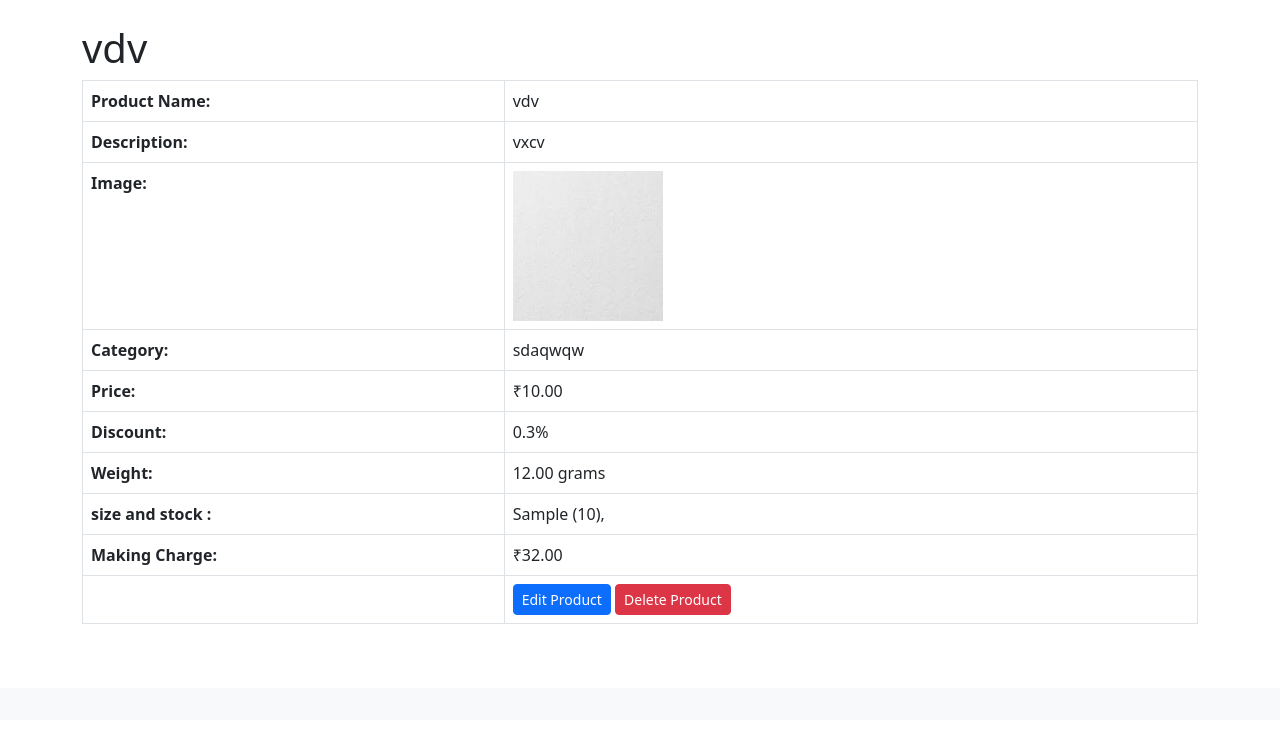
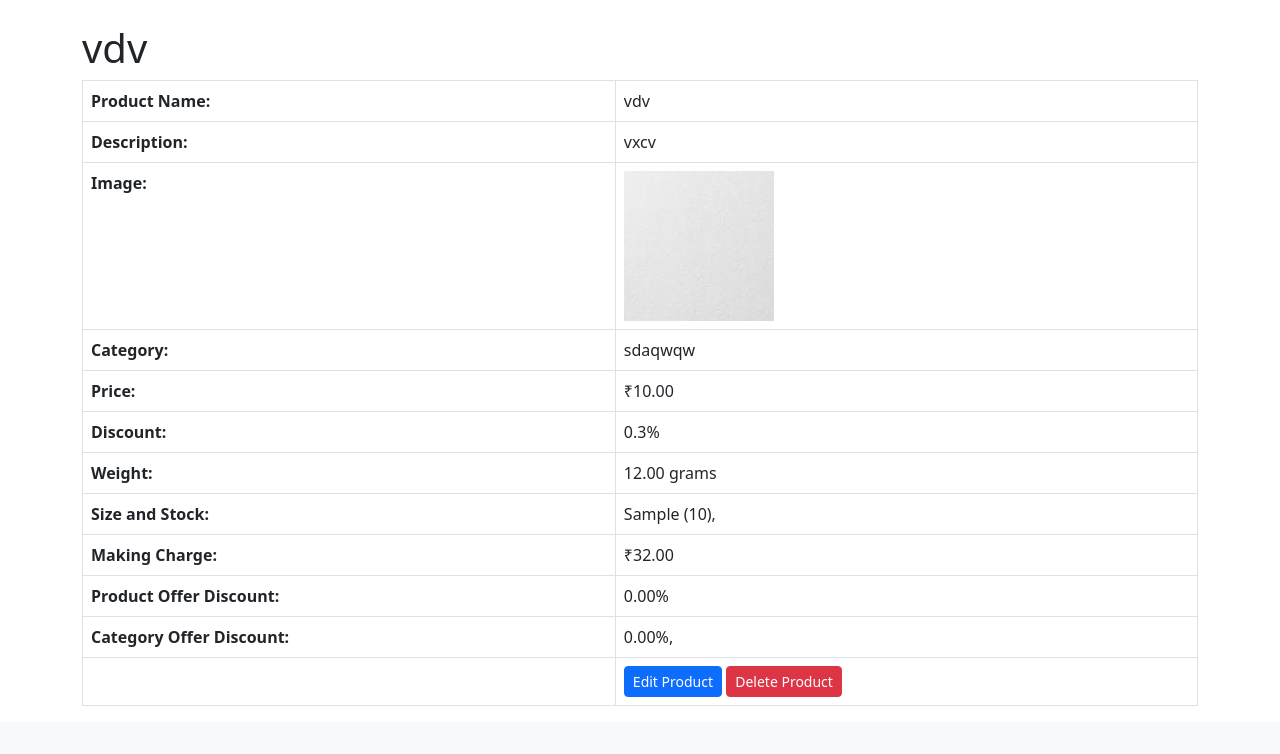
Before and after one commit to KiranBaburaj/JewelHome-Ecom-Django, a Django app: page /product/1/detailad/ in a window 1280 px wide. Shown: the part 80-834 px from the top of the page. Before the commit the page ends 704 px from the top, so only its background shows below. Run offline with Django 5.2, Linux system fonts and the light colour scheme; a user stored in the database is signed in; data comes from the database, SQL or seed files in the repository; tables that the repository leaves empty hold one stand-in row (values such as "Sample post"); parts of the project's set-up code (start-up, migrations or seed data) failed here and were passed over.

Commit message:
offermod+

```diff
--- a/hhih-main/Jewel ecom/jewel/product/models.py
+++ b/hhih-main/Jewel ecom/jewel/product/models.py
@@ -46,8 +46,8 @@ class Products(models.Model):  # Use PascalCase for model names
         if category_offers.exists():
             category_discount = sum(offer.discount_percentage for offer in category_offers)
 
-        self.discount = self.discount + product_discount + category_discount
-        self.discprice=(self.daily_rate.rate*(self.weight+((self.making_charge-(self.making_charge*Decimal(self.discount/100)))*self.weight)/100))
+        discounts = self.discount + product_discount + category_discount
+        self.discprice=(self.daily_rate.rate*(self.weight+((self.making_charge-(self.making_charge*Decimal(discounts/100)))*self.weight)/100))
         self.GST=int((self.discprice*3)/100)
         self.MC=(self.daily_rate.rate*(self.making_charge*self.weight)/100)
         self.tot_price=int(self.discprice+self.GST)
--- a/hhih-main/Jewel ecom/jewel/templates/admin/product/product_detail.html
+++ b/hhih-main/Jewel ecom/jewel/templates/admin/product/product_detail.html
@@ -17,11 +17,10 @@
         </tr>
         <tr>
             <th>Image:</th>
-            <td> {% for image in product.images.all %}
+            <td>
+                {% for image in product.images.all %}
                     <img src="{{ image.images.url }}" alt="Product Image" width="150" height="150">
                 {% endfor %}
-        </td>
-
             </td>
         </tr>
         <tr>
@@ -40,17 +39,29 @@
             <th>Weight:</th>
             <td>{{ product.weight }} grams</td>
         </tr>
-<tr><th>size and stock :</th>
+        <tr>
+            <th>Size and Stock:</th>
             <td>
                 {% for size in product.product_sizes.all %}
                     {{ size.measurement }} ({{size.stock}}),
                 {% endfor %}
             </td>
         </tr>
-
         <tr>
             <th>Making Charge:</th>
             <td>₹{{ product.making_charge }}</td>
+        </tr>
+        <tr>
+            <th>Product Offer Discount:</th>
+            <td>{{ product.offers.first.discount_percentage }}%</td>
+        </tr>
+        <tr>
+            <th>Category Offer Discount:</th>
+            <td>
+                {% for offer in product.Category.offers.all %}
+                    {{ offer.discount_percentage }}%,
+                {% endfor %}
+            </td>
         </tr>
         <tr>
             <th></th>
```
Lines whose indentation alone changed are shown as unchanged.
